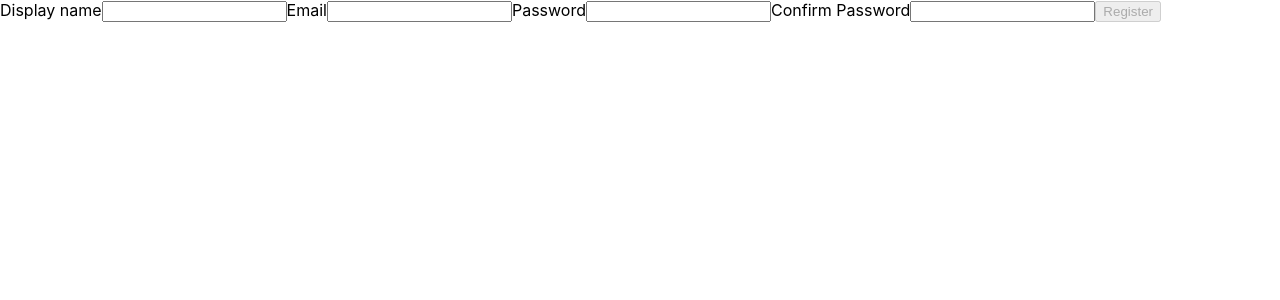
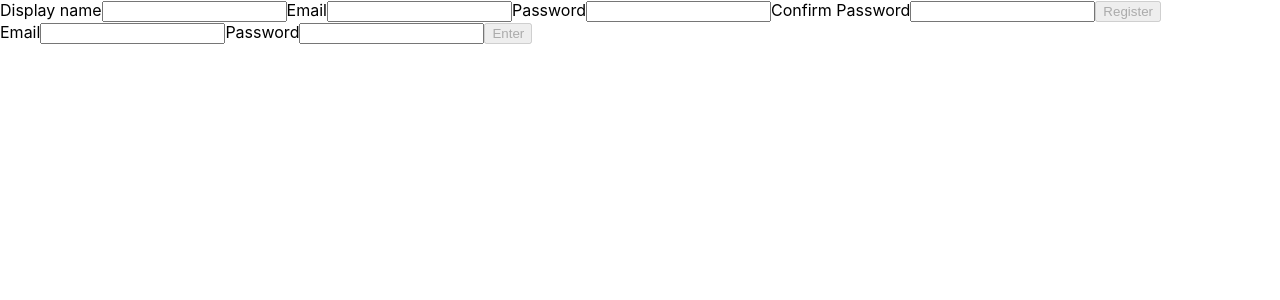
Before and after one commit to vdionysio/todo-mern, a React (Create React App) app in the folder client/: page / in a window 1280 px wide. Shown: the top 300 px of the page. Built offline with nearby package versions, Linux system fonts and the light colour scheme.

Commit message:
feat(client): create login form

```diff
--- a/client/src/api/requests.js
+++ b/client/src/api/requests.js
@@ -1,7 +1,7 @@
 import axios from 'axios';
 
 export async function register(registerInputs) {
-  const { data } = await axios
+  const data = await axios
     .post('http://localhost:5000/user', registerInputs, {
       headers: {
         'Access-Control-Allow-Origin': 'http://localhost:5000',
@@ -10,11 +10,12 @@ export async function register(registerInputs) {
       withCredentials: true,
       credentials: 'same-origin'
     })
-    .catch((err) => console.log(err.message));
+    .then((response) => response.data)
+    .catch((err) => err);
   return data;
 }
 
-export async function login(loginInputs) {
+export async function loginAuthentication(loginInputs) {
   const { data } = await axios
     .post('http://localhost:5000/login', loginInputs, {
       headers: {
@@ -24,6 +25,6 @@ export async function login(loginInputs) {
       withCredentials: true,
       credentials: 'same-origin'
     })
-    .catch((err) => console.log(err.message));
+    .catch((err) => err);
   return data;
 }
--- a/client/src/components/LoginForm.js
+++ b/client/src/components/LoginForm.js
@@ -1,14 +1,28 @@
-import React, { useState } from 'react';
+import React, { useContext, useEffect, useState } from 'react';
+import UserContext from '../context/UserContext';
+import { validateEmail, validateLength } from '../helpers';
 import EmailInput from './inputs/EmailInput';
 import PasswordInput from './inputs/PasswordInput';
 
 function LoginForm() {
   const [email, setEmail] = useState('');
   const [password, setPassword] = useState('');
+  const [isReady, setIsReady] = useState(false);
+  const { login } = useContext(UserContext);
+
+  useEffect(() => {
+    if (validateEmail(email) && validateLength(password, 6)) {
+      setIsReady(true);
+    }
+  }, [email, password]);
+
   return (
     <form>
       <EmailInput email={email} setEmail={setEmail} />
       <PasswordInput password={password} setPassword={setPassword} />
+      <button disabled={!isReady} type="button" onClick={() => login({ email, password })}>
+        Enter
+      </button>
     </form>
   );
 }
--- a/client/src/components/RegisterForm.js
+++ b/client/src/components/RegisterForm.js
@@ -2,6 +2,8 @@ import React, { useCallback, useContext, useEffect, useState } from 'react';
 import { useNavigate } from 'react-router-dom';
 import UserContext from '../context/UserContext';
 import { validateEmail, validateLength } from '../helpers';
+import CheckPasswordInput from './inputs/CheckPasswordInput';
+import DisplayNameInput from './inputs/DisplayNameInput';
 import EmailInput from './inputs/EmailInput';
 import PasswordInput from './inputs/PasswordInput';
 
@@ -34,28 +36,14 @@ function RegisterForm() {
 
   return (
     <form>
-      <label htmlFor="display-name">
-        Display name
-        {displayName != '' && !validateLength(displayName, 6) && <span>Invalid</span>}
-        <input
-          className="input-text"
-          type="text"
-          onBlur={({ target: { value } }) => setDisplayName(value)}
-          name="display-name"
-        />
-      </label>
+      <DisplayNameInput displayName={displayName} setDisplayName={setDisplayName} />
       <EmailInput email={email} setEmail={setEmail} />
       <PasswordInput password={password} setPassword={setPassword} />
-      <label>
-        {checkPassword != '' && checkPassword != password && <span>Invalid</span>}
-        Confirm Password
-        <input
-          className="input-text"
-          type="password"
-          onBlur={({ target: { value } }) => setCheckPassword(value)}
-          name="check-password"
-        />
-      </label>
+      <CheckPasswordInput
+        password={password}
+        setCheckPassword={setCheckPassword}
+        checkPassword={checkPassword}
+      />
       <button
         onClick={async () => {
           registerUser({ displayName, email, password });
--- /dev/null
+++ b/client/src/components/inputs/CheckPasswordInput.js
@@ -0,0 +1,25 @@
+import React from 'react';
+import PropTypes from 'prop-types';
+
+function CheckPasswordInput({ checkPassword, setCheckPassword, password }) {
+  return (
+    <label>
+      {checkPassword != '' && checkPassword != password && <span>Invalid</span>}
+      Confirm Password
+      <input
+        className="input-text"
+        type="password"
+        onBlur={({ target: { value } }) => setCheckPassword(value)}
+        name="check-password"
+      />
+    </label>
+  );
+}
+
+CheckPasswordInput.propTypes = {
+  password: PropTypes.string,
+  checkPassword: PropTypes.string,
+  setCheckPassword: PropTypes.func
+};
+
+export default CheckPasswordInput;
--- /dev/null
+++ b/client/src/components/inputs/DisplayNameInput.js
@@ -0,0 +1,25 @@
+import React from 'react';
+import PropTypes from 'prop-types';
+import { validateLength } from '../../helpers';
+
+function DisplayNameInput({ displayName, setDisplayName }) {
+  return (
+    <label htmlFor="display-name">
+      Display name
+      {displayName != '' && !validateLength(displayName, 6) && <span>Invalid</span>}
+      <input
+        className="input-text"
+        type="text"
+        onBlur={({ target: { value } }) => setDisplayName(value)}
+        name="display-name"
+      />
+    </label>
+  );
+}
+
+DisplayNameInput.propTypes = {
+  displayName: PropTypes.string,
+  setDisplayName: PropTypes.func
+};
+
+export default DisplayNameInput;
--- a/client/src/context/UserProvider.js
+++ b/client/src/context/UserProvider.js
@@ -1,10 +1,12 @@
 import React, { useCallback, useState } from 'react';
 import UserContext from './UserContext';
 import PropTypes from 'prop-types';
-import { register } from '../api/requests';
+import { loginAuthentication, register } from '../api/requests';
 
 function UserProvider({ children }) {
   const [token, setToken] = useState();
+  // const [authError, setAuthError] = useState(false);
+
   const registerUser = useCallback((registerInputs) => {
     register(registerInputs)
       .then((response) => {
@@ -12,12 +14,24 @@ function UserProvider({ children }) {
         return true;
       })
       .catch((err) => {
-        console.log(err.message);
+        console.log(err);
         return false;
       });
   }, []);
 
-  const contextValue = { token, setToken, registerUser };
+  const login = useCallback((loginInputs) => {
+    loginAuthentication(loginInputs)
+      .then((response) => {
+        setToken(response.token);
+        return true;
+      })
+      .catch((err) => {
+        console.log(err);
+        return false;
+      });
+  }, []);
+
+  const contextValue = { token, setToken, registerUser, login };
   return <UserContext.Provider value={contextValue}>{children}</UserContext.Provider>;
 }
 
--- a/client/src/pages/Main.js
+++ b/client/src/pages/Main.js
@@ -1,10 +1,12 @@
 import React from 'react';
+import LoginForm from '../components/LoginForm';
 import RegisterForm from '../components/RegisterForm';
 
 function Main() {
   return (
     <div>
       <RegisterForm />
+      <LoginForm />
     </div>
   );
 }
```
